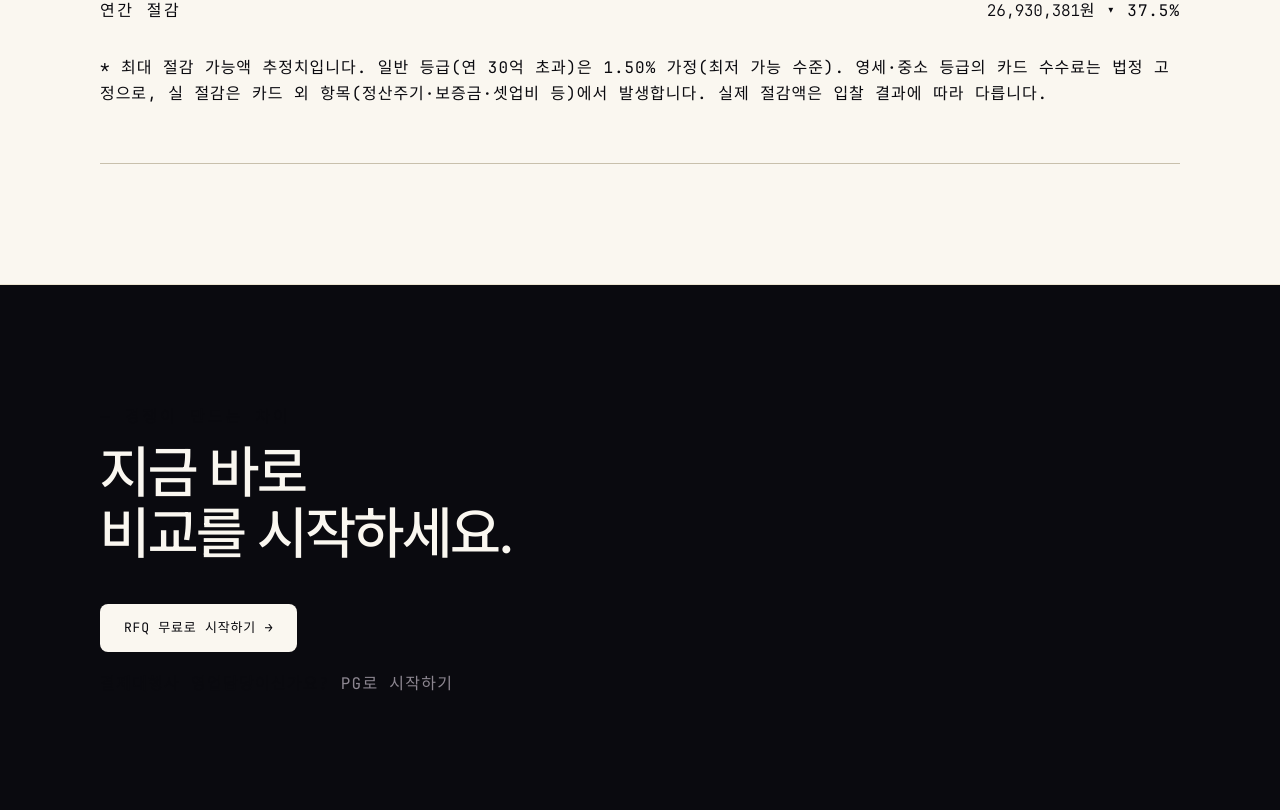
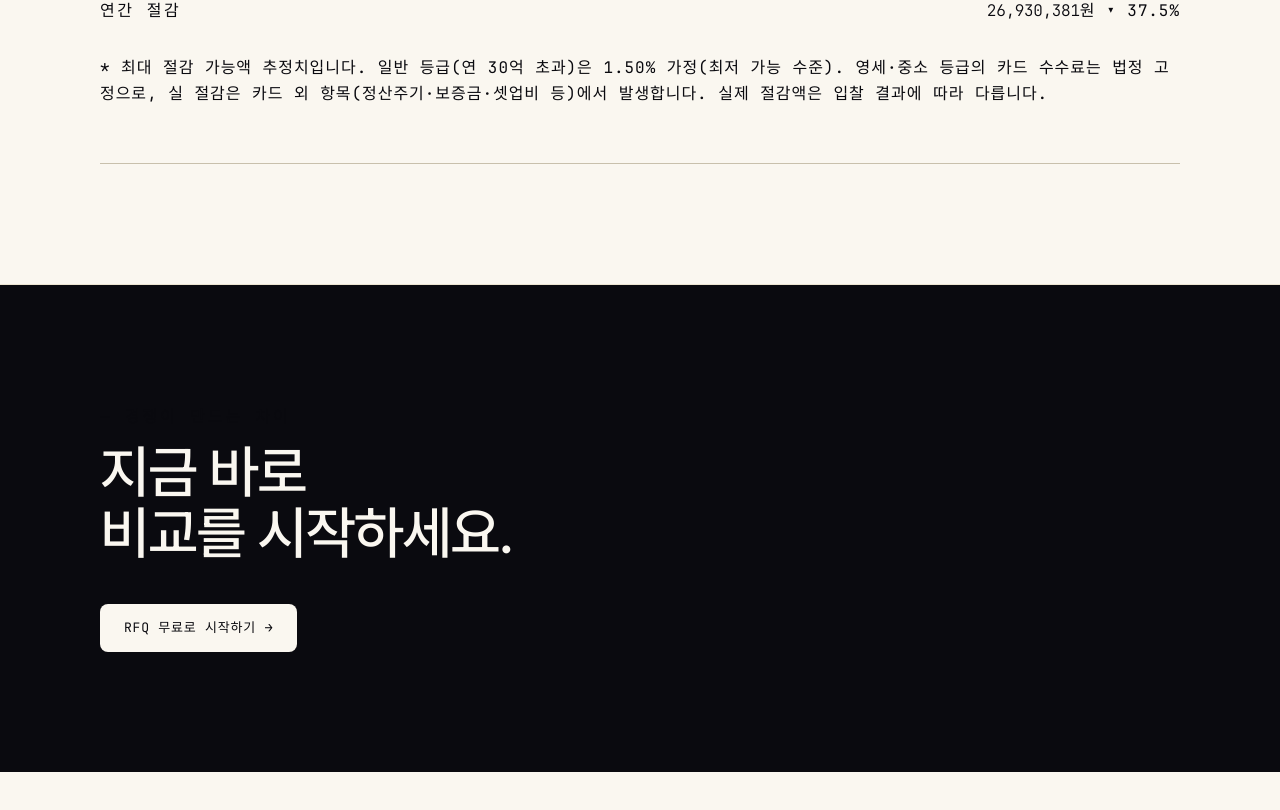
Before and after one commit to bothsides-platform-dev/bitit, a Next.js app: page / in a window 1280 px wide. Shown: the part 3752-4562 px from the top of the page. After the commit the page ends 4524 px from the top, so only its background shows below. Built offline with nearby package versions, Linux system fonts and the light colour scheme; no server answers.

Commit message:
feat(landing): remove PG signup link from landing page
Buyer-only focus — PG 진입 경로를 랜딩에서 완전 제거.

Co-Authored-By: Claude Sonnet 4.6 <noreply@anthropic.com>

```diff
--- a/components/landing/LandingHero.tsx
+++ b/components/landing/LandingHero.tsx
@@ -328,15 +328,6 @@ export function LandingHero() {
                   RFQ 무료로 시작하기 →
                 </button>
               </Link>
-              <span className="font-mono text-[var(--text-2xs)] tracking-[0.08em] text-[var(--color-ink-muted)]">
-                결제대행사 영업담당이신가요?{' '}
-                <Link
-                  href="/signup/pg"
-                  className="text-[var(--color-ink-soft)] hover:text-[var(--color-ink-faint)] underline-offset-4 hover:underline transition-colors duration-[140ms]"
-                >
-                  PG로 시작하기
-                </Link>
-              </span>
             </motion.div>
 
           </div>
```
